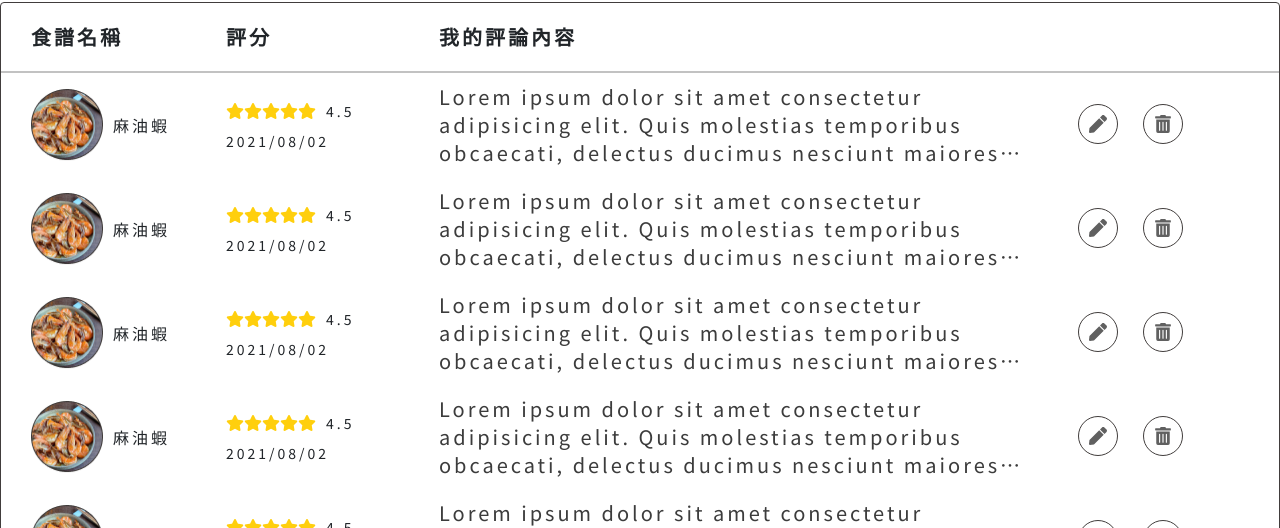
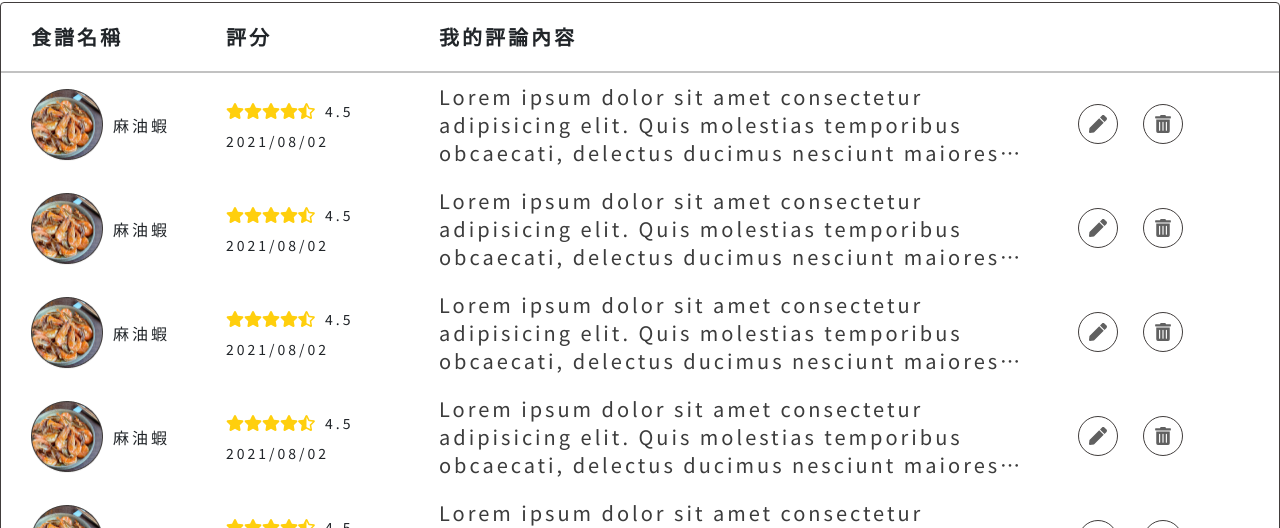
Before and after one commit to gemini497586/melees, a React (Create React App) app in the folder frontend/: page / in a window 1280 px wide. Shown: the part 272-800 px from the top of the page. Built offline with nearby package versions, Linux system fonts and the light colour scheme.

Commit message:
將評分星星改成react-fontawesome形式

```diff
--- a/frontend/src/component/FontawsomeIcons/index.js
+++ b/frontend/src/component/FontawsomeIcons/index.js
@@ -14,6 +14,8 @@ import {
   faFileAlt,
   faInfoCircle,
   faPen,
+  faStar,
+  faStarHalfAlt,
 } from '@fortawesome/free-solid-svg-icons'
 
 library.add(
@@ -30,5 +32,7 @@ library.add(
   faCreditCard,
   faFileAlt,
   faInfoCircle,
-  faPen
+  faPen,
+  faStar,
+  faStarHalfAlt
 )
--- a/frontend/src/pages/member/component/MemberRecipeCommentRow.js
+++ b/frontend/src/pages/member/component/MemberRecipeCommentRow.js
@@ -15,11 +15,15 @@ function MemberRecipeCommentRow() {
           <figcaption className="font-400SL">麻油蝦</figcaption>
         </figure>
         <div className="col-6 col-md-2 memberRecipeComment-score">
-          <i className="fas fa-star icon-star"></i>
-          <i className="fas fa-star icon-star"></i>
-          <i className="fas fa-star icon-star"></i>
-          <i className="fas fa-star icon-star"></i>
-          <i className="fas fa-star icon-star"></i>
+          <FontAwesomeIcon icon="star" size="1x" className="icon-star" />
+          <FontAwesomeIcon icon="star" size="1x" className="icon-star" />
+          <FontAwesomeIcon icon="star" size="1x" className="icon-star" />
+          <FontAwesomeIcon icon="star" size="1x" className="icon-star" />
+          <FontAwesomeIcon
+            icon="star-half-alt"
+            size="1x"
+            className="icon-star"
+          />
           <span className="font-400S">4.5</span>
           <p className="font-400S"> 2021/08/02</p>
         </div>
```
